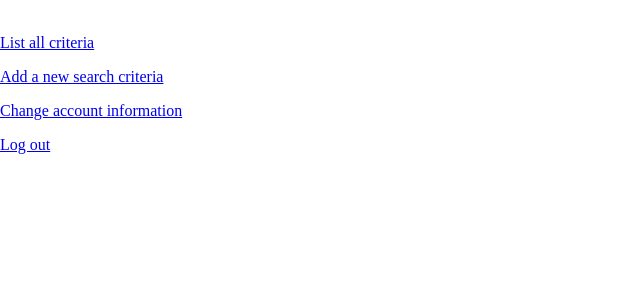
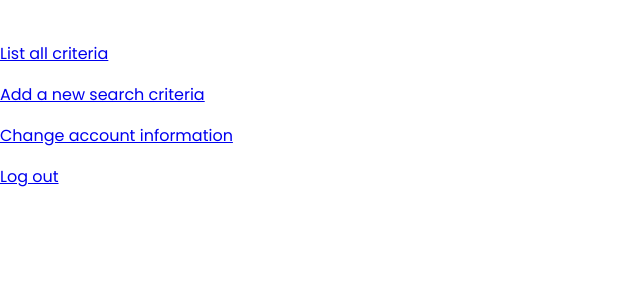
Before and after one commit to HenrySpeaker/Car-Listing-Tracker, a Flask app: template flaskapp/templates/account.html in a window 1280 px wide. Shown: the top 300 px of the page, without its empty margins (0-640 px from the left). Run offline with Flask 3, Linux system fonts and the light colour scheme; the template is opened without the code that fills it, so the values that code supplies are empty; parts of the project's set-up code (start-up, migrations or seed data) failed here and were passed over.

Commit message:
Add new font

```diff
--- a/flaskapp/static/styles.css
+++ b/flaskapp/static/styles.css
@@ -1,3 +1,5 @@
 body {
     margin: 0;
+    font-family: "Poppins", sans-serif;
+    font-weight: 400;
 }
```
